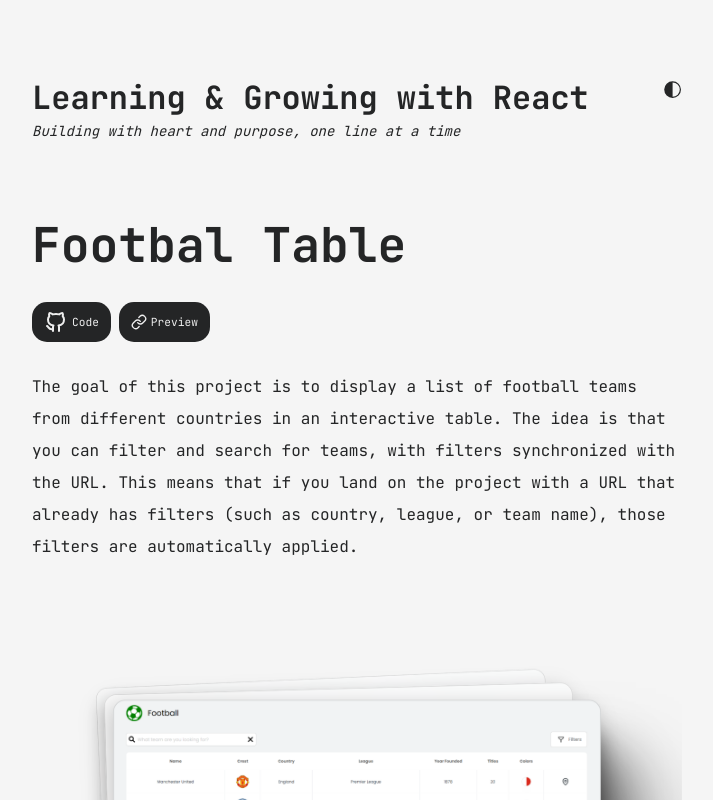
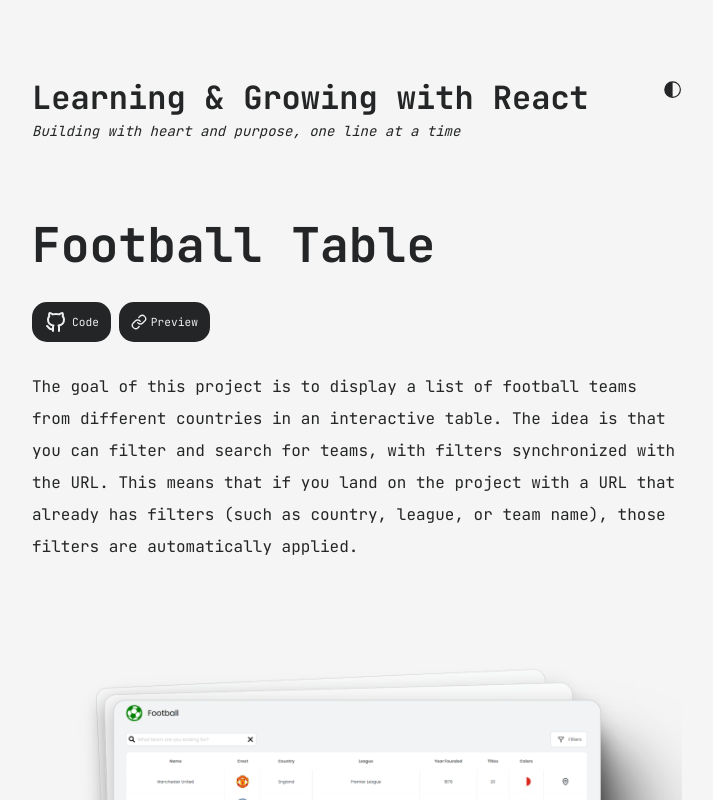
Before and after one commit to brdionel/portfolio, a React (Vite) app: page /project/football-table in a window 1280 px wide. Shown: the top 800 px of the page, without its empty margins (283-996 px from the left). Built offline with nearby package versions, Linux system fonts and the light colour scheme.

Commit message:
ajusta ortogragia

```diff
--- a/src/pages/footballTableProject/footballTableProject.jsx
+++ b/src/pages/footballTableProject/footballTableProject.jsx
@@ -23,7 +23,7 @@ const FootballTableProject = () => {
                 <Header />
                 <section className="mb-4">
                     <h2 className="text-5xl mb-2 leading-[140%] font-bold text-primary-light dark:text-[#EEEEEE] ">
-                        Footbal Table
+                        Football Table
                     </h2>
                     <div className="flex flex-wrap justify-start pt-[1em] px-0 pb-0 mb-6">
                         <Link
```
